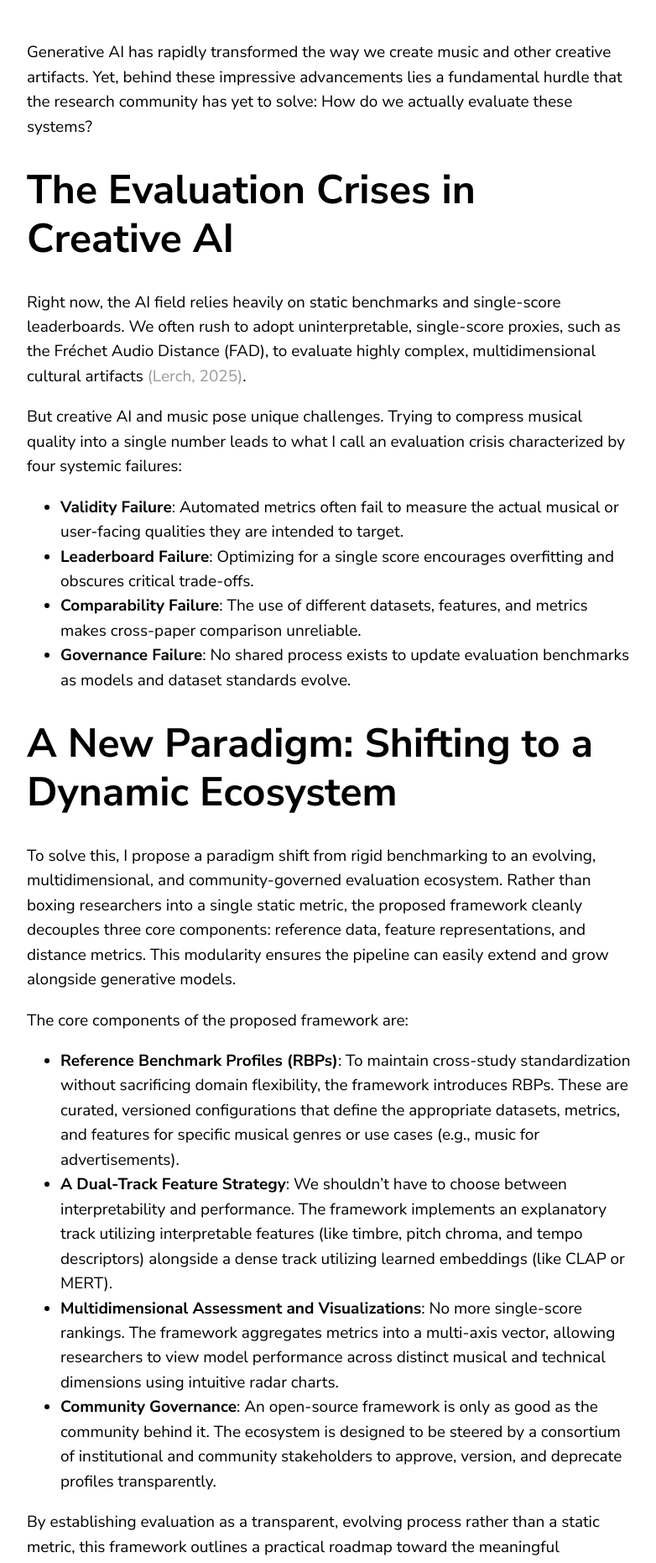
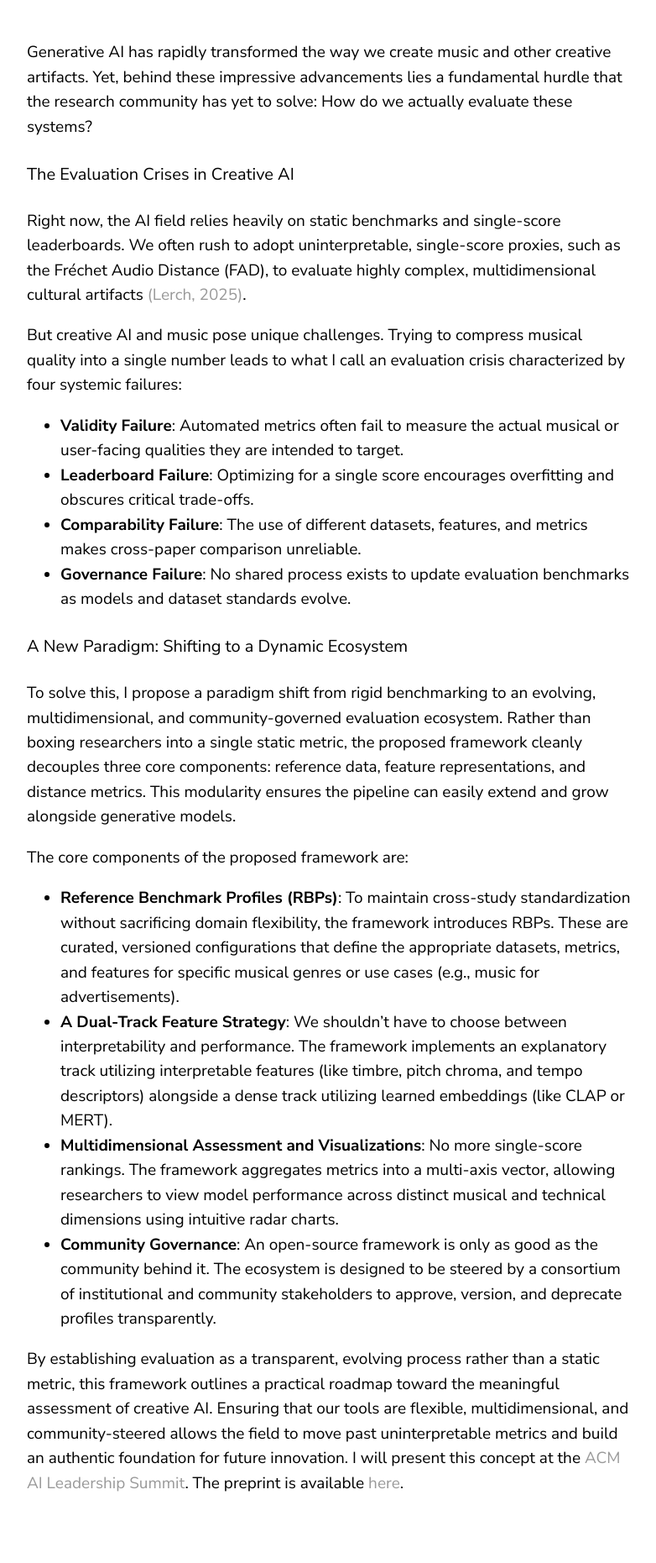
Before and after one commit to alexanderlerch/alexanderlerch.github.io, a Jekyll site: the page built from _posts/2026-08-01-paper-musaik.md, in a window 1280 px wide. Shown: the part 992-2853 px from the top of the page at 84% size, without its empty margins (68-850 px from the left). Built offline with Jekyll 4.4.1, drawn with Linux system fonts in a browser that asks for light colours; after the commit the page ends 2792 px from its top, so only the background shows below that.

Commit message:
changed headings

```diff
--- a/_posts/2026-08-01-paper-musaik.md
+++ b/_posts/2026-08-01-paper-musaik.md
@@ -10,7 +10,7 @@ categories: paper
 
 Generative AI has rapidly transformed the way we create music and other creative artifacts. Yet, behind these impressive advancements lies a fundamental hurdle that the research community has yet to solve: How do we actually evaluate these systems?
 
-# The Evaluation Crises in Creative AI
+#### The Evaluation Crises in Creative AI
 Right now, the AI field relies heavily on static benchmarks and single-score leaderboards. We often rush to adopt uninterpretable, single-score proxies, such as the Fréchet Audio Distance (FAD), to evaluate highly complex, multidimensional cultural artifacts [(Lerch, 2025)](10.1145/3769106).
 
 But creative AI and music pose unique challenges. Trying to compress musical quality into a single number leads to what I call an evaluation crisis characterized by four systemic failures:
@@ -19,7 +19,7 @@ But creative AI and music pose unique challenges. Trying to compress musical qua
 - **Comparability Failure**: The use of different datasets, features, and metrics makes cross-paper comparison unreliable.
 - **Governance Failure**: No shared process exists to update evaluation benchmarks as models and dataset standards evolve.
 
-# A New Paradigm: Shifting to a Dynamic Ecosystem
+#### A New Paradigm: Shifting to a Dynamic Ecosystem
 To solve this, I propose a paradigm shift from rigid benchmarking to an evolving, multidimensional, and community-governed evaluation ecosystem. Rather than boxing researchers into a single static metric, the proposed framework cleanly decouples three core components: reference data, feature representations, and distance metrics. This modularity ensures the pipeline can easily extend and grow alongside generative models.
 
 The core components of the proposed framework are:
```
